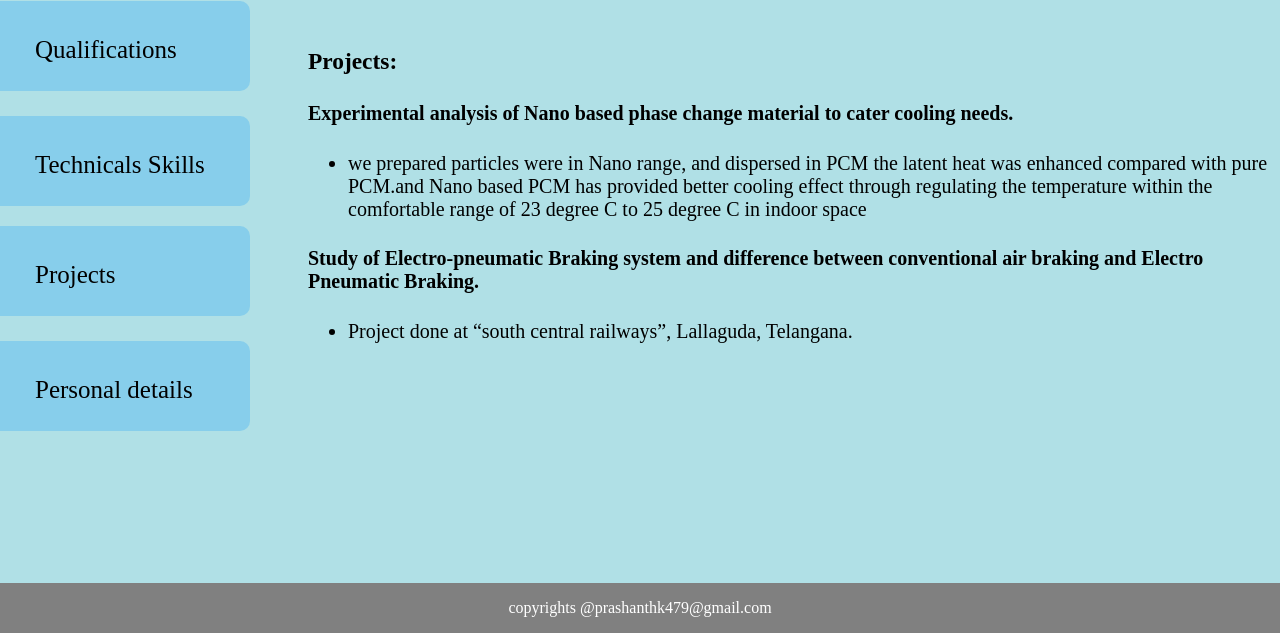
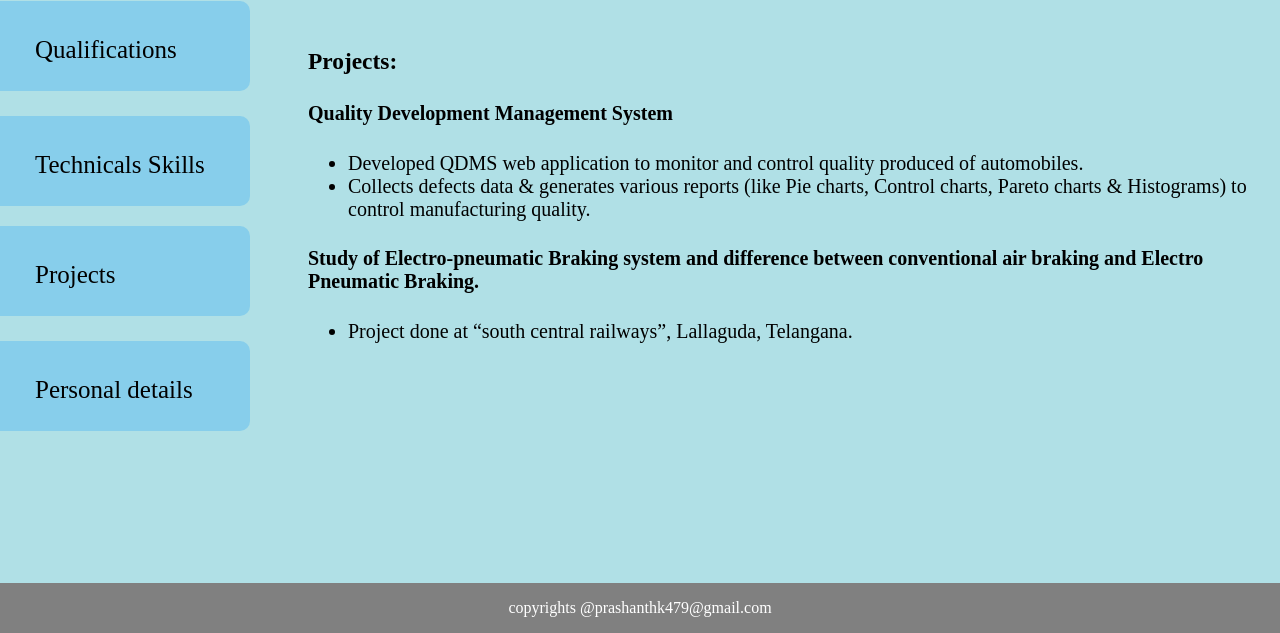
Before and after one commit to Prashanth479/Resume, a plain HTML site: page project.html in a window 1280 px wide. Shown: the part 167-800 px from the top of the page. Drawn offline with Linux system fonts and the light colour scheme.

Commit message:
Update project.html

```diff
--- a/project.html
+++ b/project.html
@@ -23,9 +23,13 @@
          <div id="proj">
          <h3>Projects:</h3>
 
-         <h4>Experimental analysis of Nano based phase change material to cater cooling needs. </h4>
+         <h4>Quality Development Management System </h4>
          <ul>
-             <li>we prepared particles were in Nano range, and dispersed in PCM the latent heat was enhanced compared with pure PCM.and Nano based PCM has provided better cooling effect through regulating the temperature within the comfortable range of 23 degree C to 25 degree C in indoor space</li>
+             <li>Developed QDMS web application to monitor and
+control quality produced of automobiles.</li>
+          <li>Collects defects data & generates various reports (like
+Pie charts, Control charts, Pareto charts & Histograms)
+to control manufacturing quality.</li>
 
          </ul>
          <h4>Study of Electro-pneumatic Braking system and difference between conventional air braking and Electro Pneumatic Braking. </h4>
```
